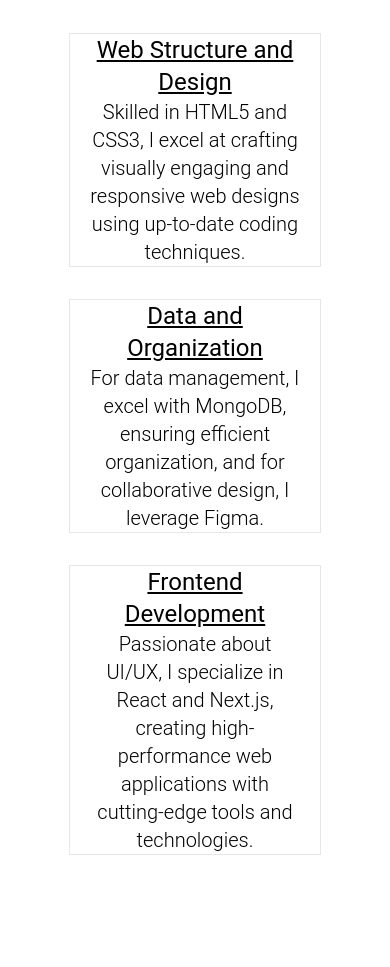
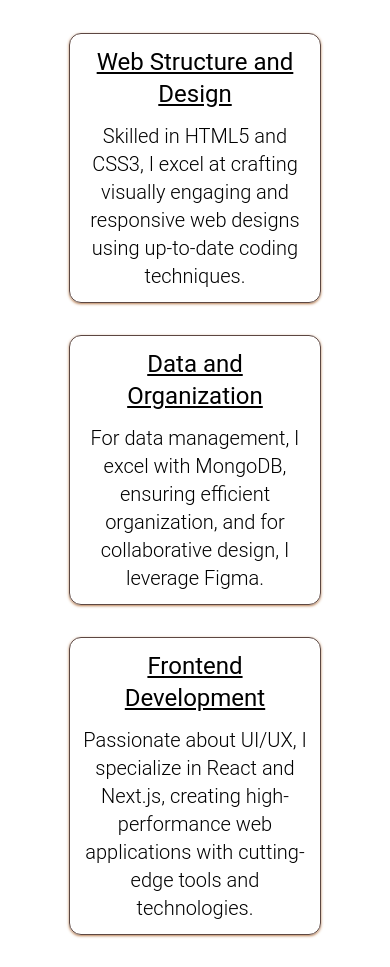
Before and after one commit to Morralytics/morralytics-portfolio, a Next.js app: page / in a window 390 px wide. Shown: the part 1260-2227 px from the top of the page. Before the commit the page ends 2147 px from the top, so only its background shows below. Built offline with nearby package versions, Linux system fonts and the light colour scheme.

Commit message:
Mobile Tech Stack complete.

```diff
--- a/components/TechStack.jsx
+++ b/components/TechStack.jsx
@@ -23,31 +23,31 @@ const TechStack = () => {
         </div>
 
         <div className="flex flex-col w-full justify-around items-center sm:flex-row">
-          <div className="flex flex-col w-full justify-center items-center px-5 mb-8 border">
-            <div className="text-center text-black text-2xl font-normal underline">
+          <div className="flex flex-col w-full justify-center items-center px-3 mb-8 border border-liver rounded-xl shadow shadow-persion-orange">
+            <div className="w-full text-center text-black text-2xl font-normal underline py-3">
               Web Structure and Design
             </div>
-            <div className="text-center text-black text-xl font-light">
+            <div className="text-center text-black text-xl font-light pb-3">
               Skilled in HTML5 and CSS3, I excel at crafting visually engaging
               and responsive web designs using up-to-date coding techniques.
             </div>
           </div>
 
-          <div className="flex flex-col w-full justify-center items-center px-5 mb-8 border">
-            <div className="text-center text-black text-2xl font-normal underline">
+          <div className="flex flex-col w-full justify-center items-center px-3 mb-8 border border-liver rounded-xl shadow shadow-persion-orange">
+            <div className="text-center text-black text-2xl font-normal underline py-3">
               Data and Organization
             </div>
-            <div className="text-center text-black text-xl font-light">
+            <div className="text-center text-black text-xl font-light pb-3">
               For data management, I excel with MongoDB, ensuring efficient
               organization, and for collaborative design, I leverage Figma.
             </div>
           </div>
 
-          <div className="flex flex-col w-full justify-center items-center px-5 mb-8 border">
-            <div className="text-center text-black text-2xl font-normal underline">
+          <div className="flex flex-col w-full justify-center items-center px-3 mb-8 border border-liver rounded-xl shadow shadow-persion-orange">
+            <div className="text-center text-black text-2xl font-normal underline py-3">
               Frontend Development
             </div>
-            <div className="text-center text-black text-xl font-light">
+            <div className="text-center text-black text-xl font-light pb-3">
               Passionate about UI/UX, I specialize in React and Next.js,
               creating high-performance web applications with cutting-edge tools
               and technologies.
```
